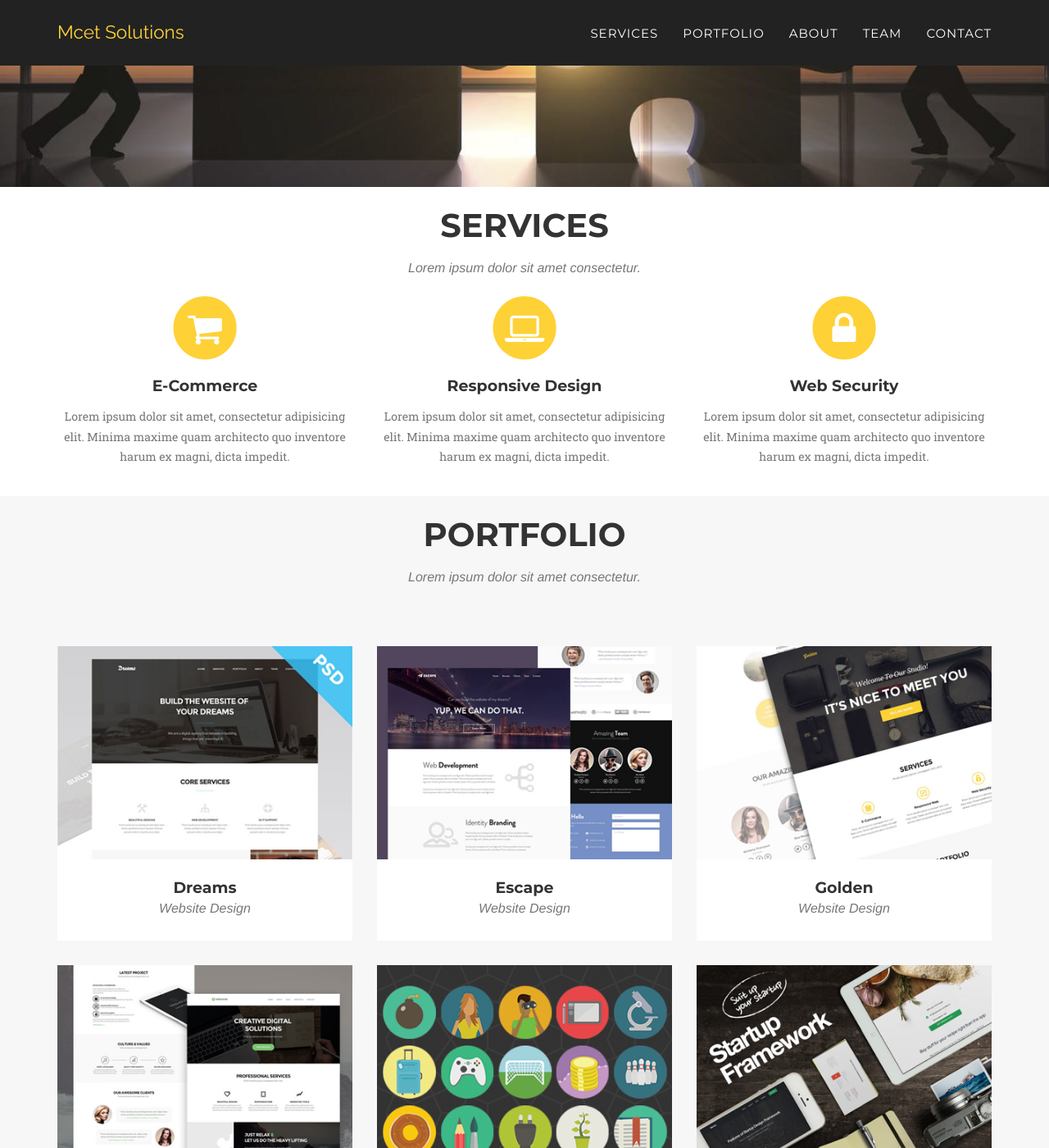
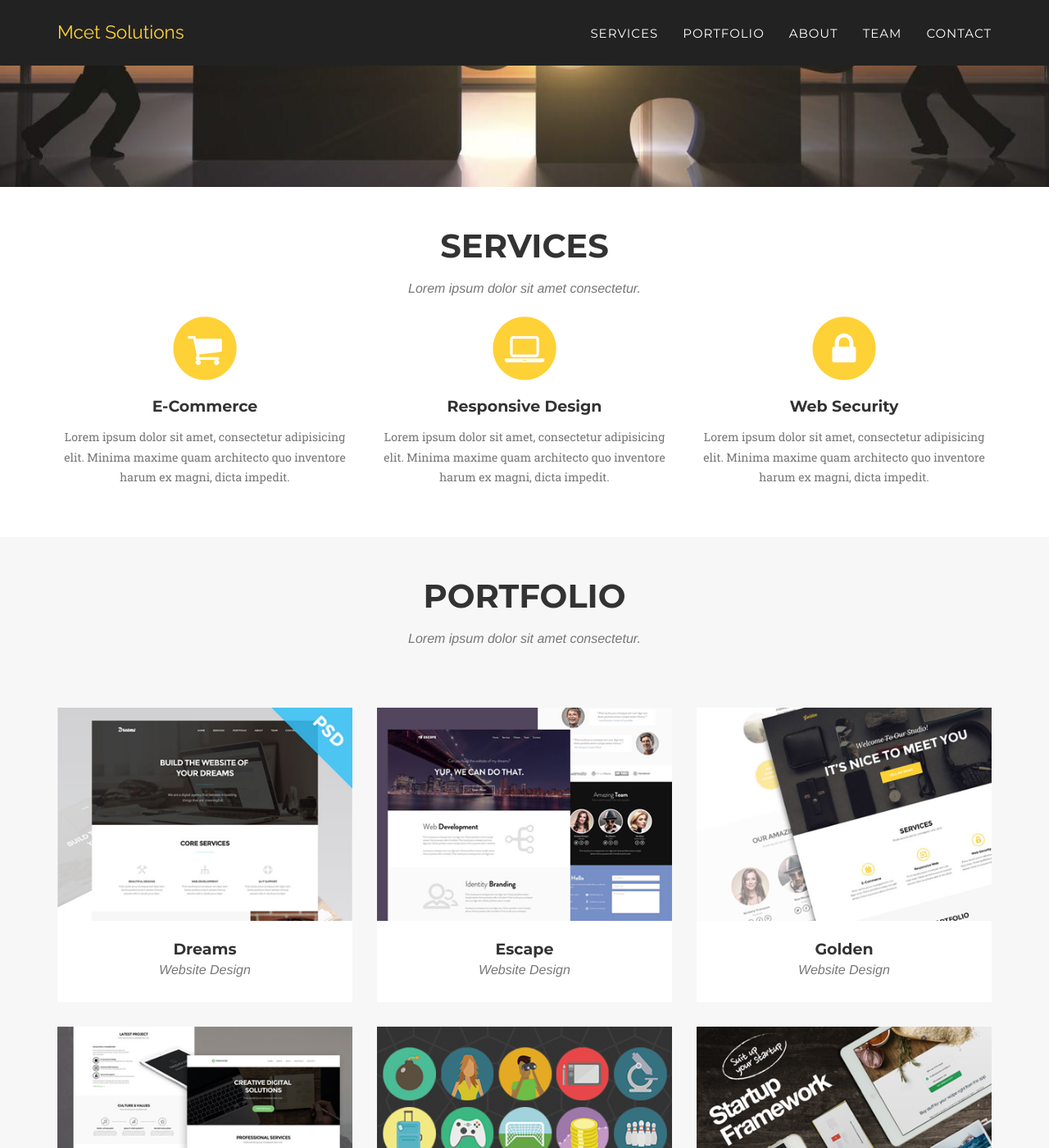
Before and after one commit to mcetsolutions/mcetsolutions.github.io, a Jekyll site: the page built from index.html, in a window 1280 px wide and 1400 px high, scrolled down 372 px. Shown: the whole window at 82% size. Built offline with Jekyll 4.4.1, drawn with Linux system fonts in a browser that asks for light colours; some web fonts are replaced.

Commit message:
Update agency.css

```diff
--- a/_includes/css/agency.css
+++ b/_includes/css/agency.css
@@ -502,7 +502,7 @@ h4, .h4 {
 
 @media(min-width:768px) {
     section {
-        padding: 25px 0;
+        padding: 50px 0;
     }
 
     section h2.section-heading {
```
